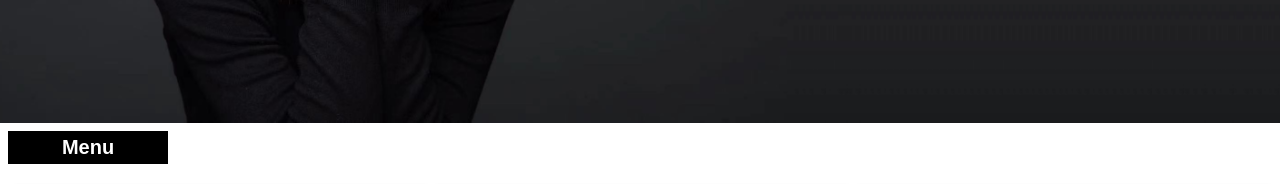
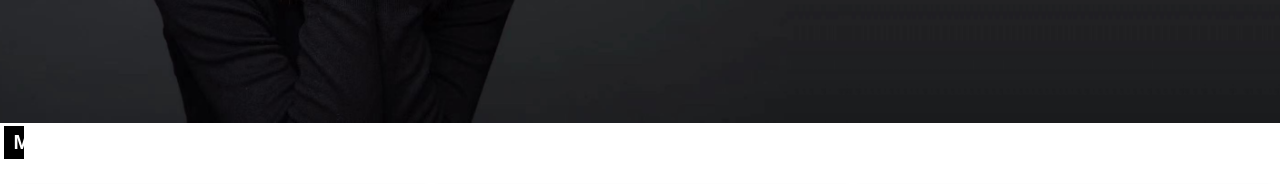
Before and after one commit to xueqingkathyding/personal-portfolio, a plain HTML site: page index.html in a window 1280 px wide. Shown: the part 578-762 px from the top of the page. Drawn offline with Linux system fonts and the light colour scheme.

Commit message:
Update index.css

```diff
--- a/style/index.css
+++ b/style/index.css
@@ -105,7 +105,7 @@ footer {
     font-weight: bold;
     cursor: pointer;
     padding: 5px 10px;
-    width: 160px;
+    width: 15%;
     margin-top: 5%;
     margin-left: 5%;
 }
```
